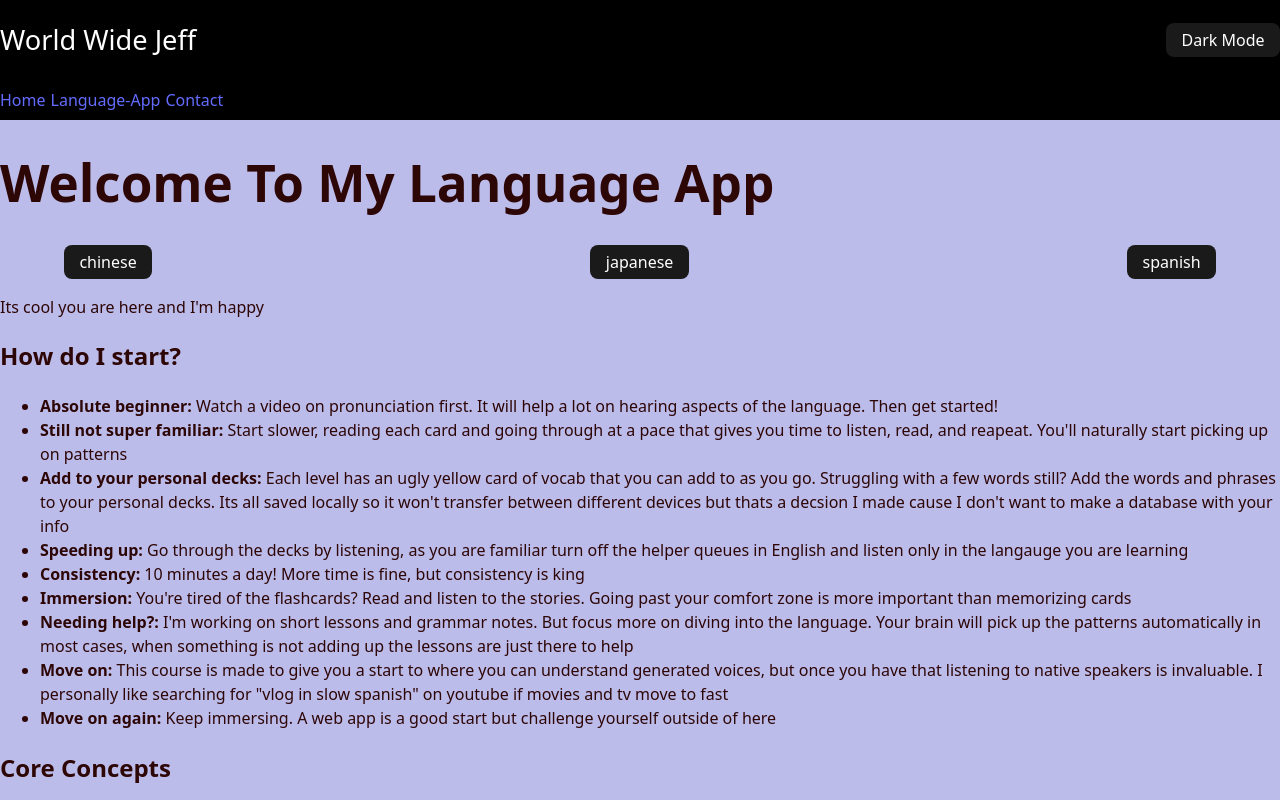
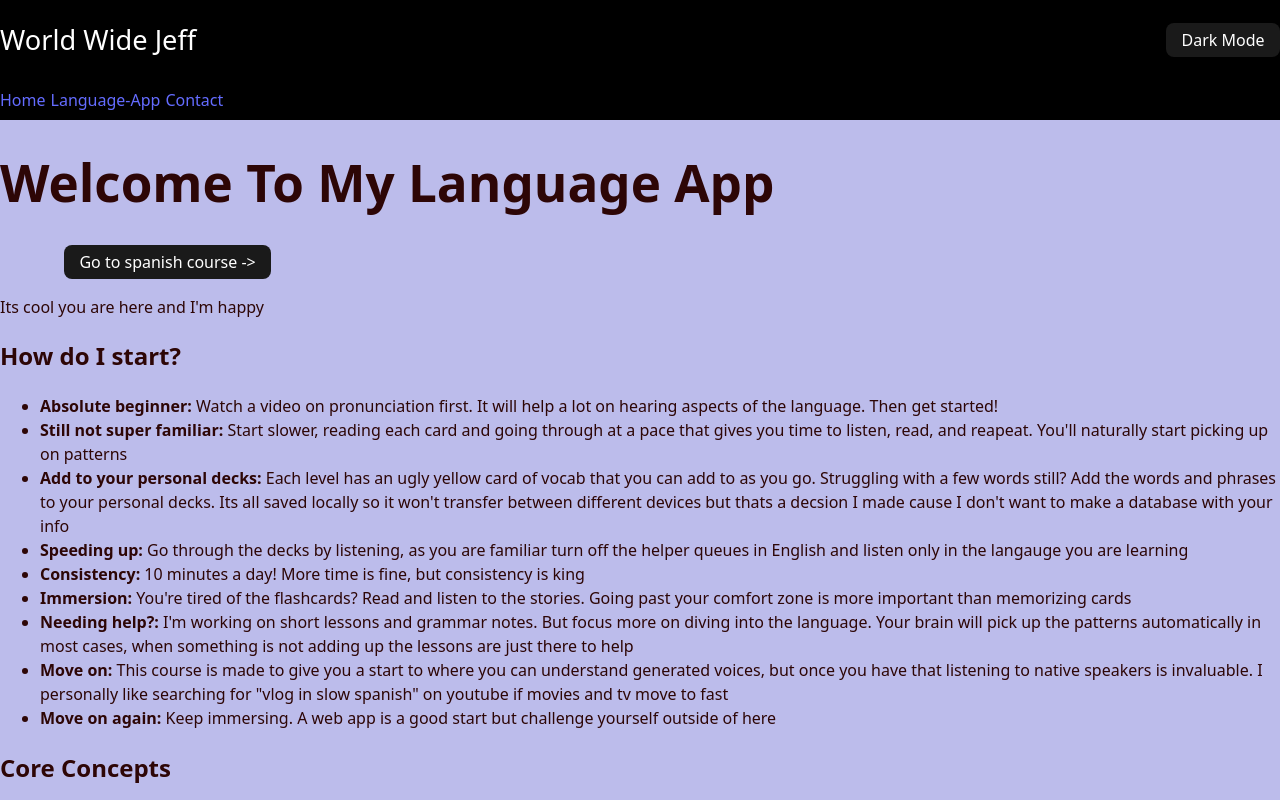
Before and after one commit to JeffWHenderson/world-wide-jeff, a React (Vite) app in the folder apps/frontend/: page /language-app in a window 1280 px wide. Shown: the top 800 px of the page. Built offline with nearby package versions, Linux system fonts and the light colour scheme.

Commit message:
only surfacing the spanish app on the landing page - japanese and chinese routes are there I just am hiding them cause I am not keeping up with updating

```diff
--- a/apps/frontend/src/apps/LanguageApp/LanguageHome.tsx
+++ b/apps/frontend/src/apps/LanguageApp/LanguageHome.tsx
@@ -1,5 +1,5 @@
 import { Link, useNavigate } from "react-router-dom";
-import { AvailableLanguages } from "./common/LanguageTypes";
+// import { AvailableLanguages } from "./common/LanguageTypes";
 import "./main-styles.css";
 
 const LanguageAppHome = () => {
@@ -13,13 +13,18 @@ const LanguageAppHome = () => {
         <div style={{ color: '--text-color' }}>
             <h1>Welcome To My Language App</h1>
             <div style={{ display: 'flex', justifySelf: 'center', justifyContent: 'space-between', width: '90vw' }}>
+                <button style={{ color: 'white' }} onClick={() => goToLanguagePage('spanish')} key={'spanish'}>
+                    {"Go to spanish course ->"}
+                </button>
+                {/* TODO: only going to show spanish for a while cause I have a lot more work to do with the others
+
                 {
                     Object.values(AvailableLanguages).map(option => (
                         <button style={{ color: 'white' }} onClick={() => goToLanguagePage(option)} key={option}>
                             {option}
                         </button>
                     ))
-                }
+                } */}
             </div>
             <p>Its cool you are here and I'm happy</p>
             <h2>How do I start?</h2>
```
